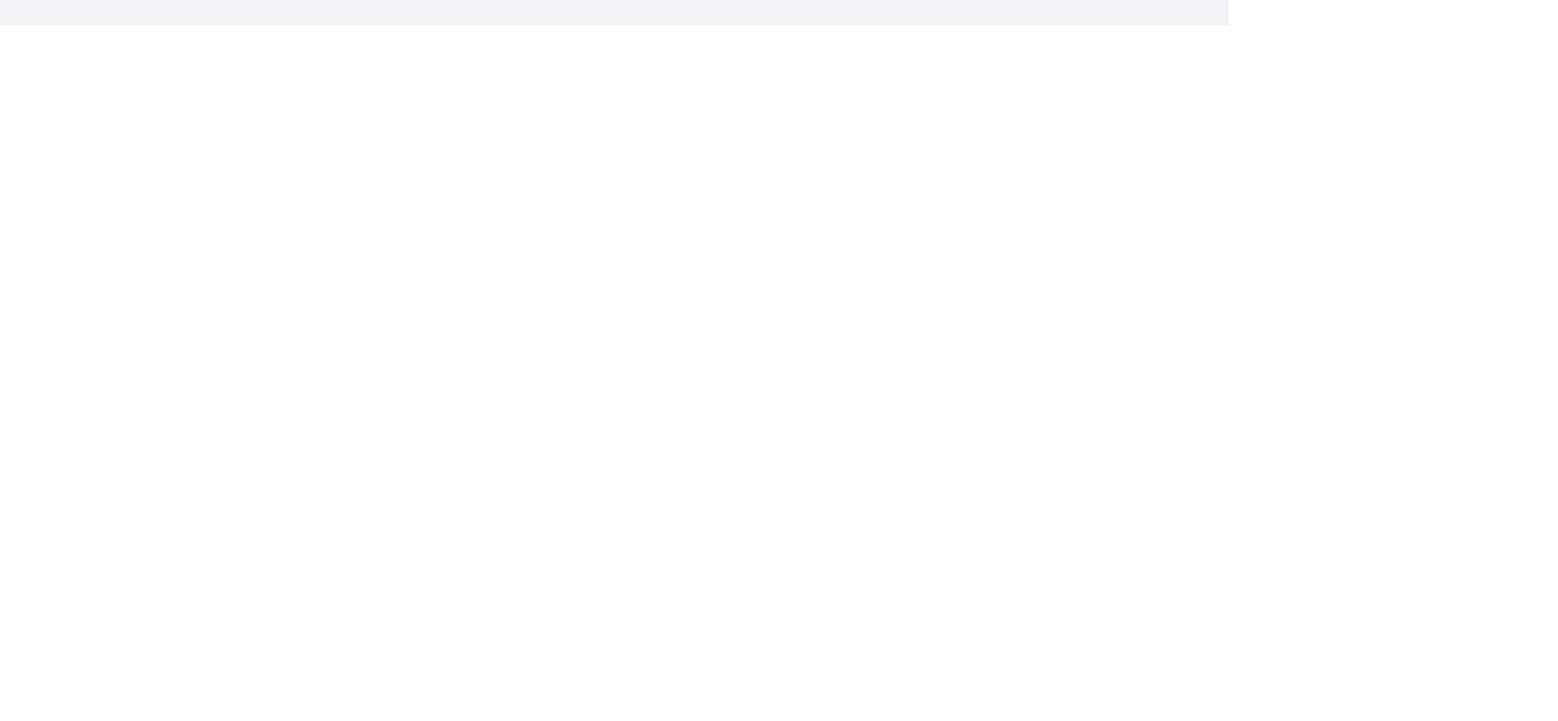
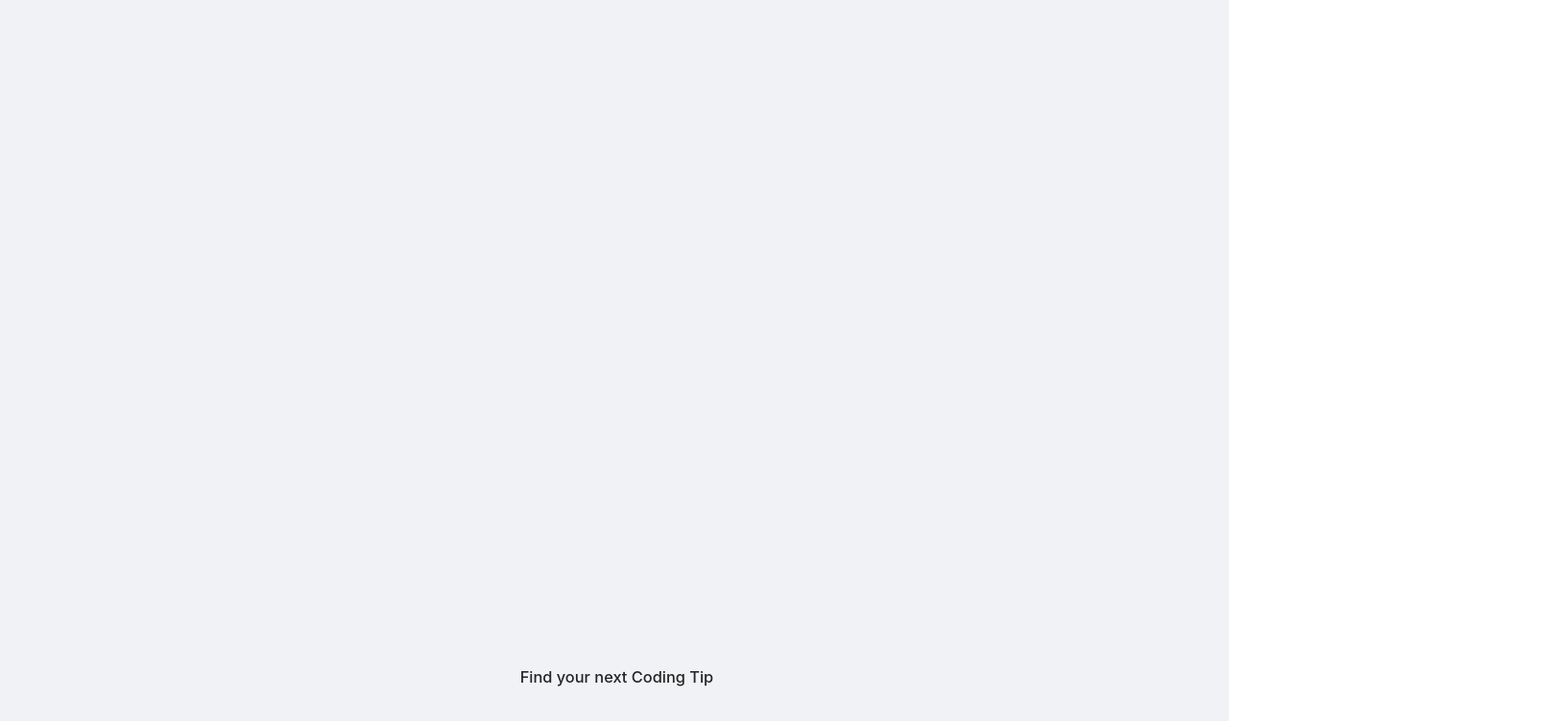
Before and after one commit to PetrovIlyuha/dev-tips, a Next.js app: page / in a window 1280 px wide. Shown: the part 48-800 px from the top of the page at 96% size, 1623 px wide, since content can reach past the window. Built offline with nearby package versions, Linux system fonts and the light colour scheme.

Commit message:
main footer fixed position to the bottom of the page

```diff
--- a/components/layout/MainFooter.tsx
+++ b/components/layout/MainFooter.tsx
@@ -5,7 +5,9 @@ const { Footer } = Layout;
 export const MainFooter = () => (
   <Footer>
     <Row>
-      <Col sm={{ span: 22, offset: 1 }}></Col>
+      <Col sm={{ span: 22, offset: 10 }}>
+        <h3>Find your next Coding Tip</h3>
+      </Col>
     </Row>
   </Footer>
 );
--- a/components/layout/MainLayout.tsx
+++ b/components/layout/MainLayout.tsx
@@ -1,9 +1,10 @@
 import { Component, ReactNode } from 'react';
-import { ThemeProvider } from 'styled-components';
+import styled, { ThemeProvider } from 'styled-components';
 import { theme } from '../../utils/theme';
 import { GlobalStyle } from '../../utils/globalStyle';
 import Head from 'next/head';
 import { Layout } from 'antd';
+import { MainFooter } from './MainFooter';
 
 const { Header, Content } = Layout;
 
@@ -80,6 +81,12 @@ type Props = {
   title?: string;
 };
 
+const StyledBody = styled.div`
+  display: flex;
+  min-height: 100vh;
+  flex-direction: column;
+`;
+
 export class MainLayout extends Component<Props> {
   render() {
     const { children, title } = this.props;
@@ -87,9 +94,12 @@ export class MainLayout extends Component<Props> {
       <ThemeProvider theme={theme}>
         <MainHead title={title} />
         <GlobalStyle />
-        <Layout>
-          <Content>{children}</Content>
-        </Layout>
+        <StyledBody>
+          <Layout>
+            <Content>{children}</Content>
+            <MainFooter />
+          </Layout>
+        </StyledBody>
       </ThemeProvider>
     );
   }
```
